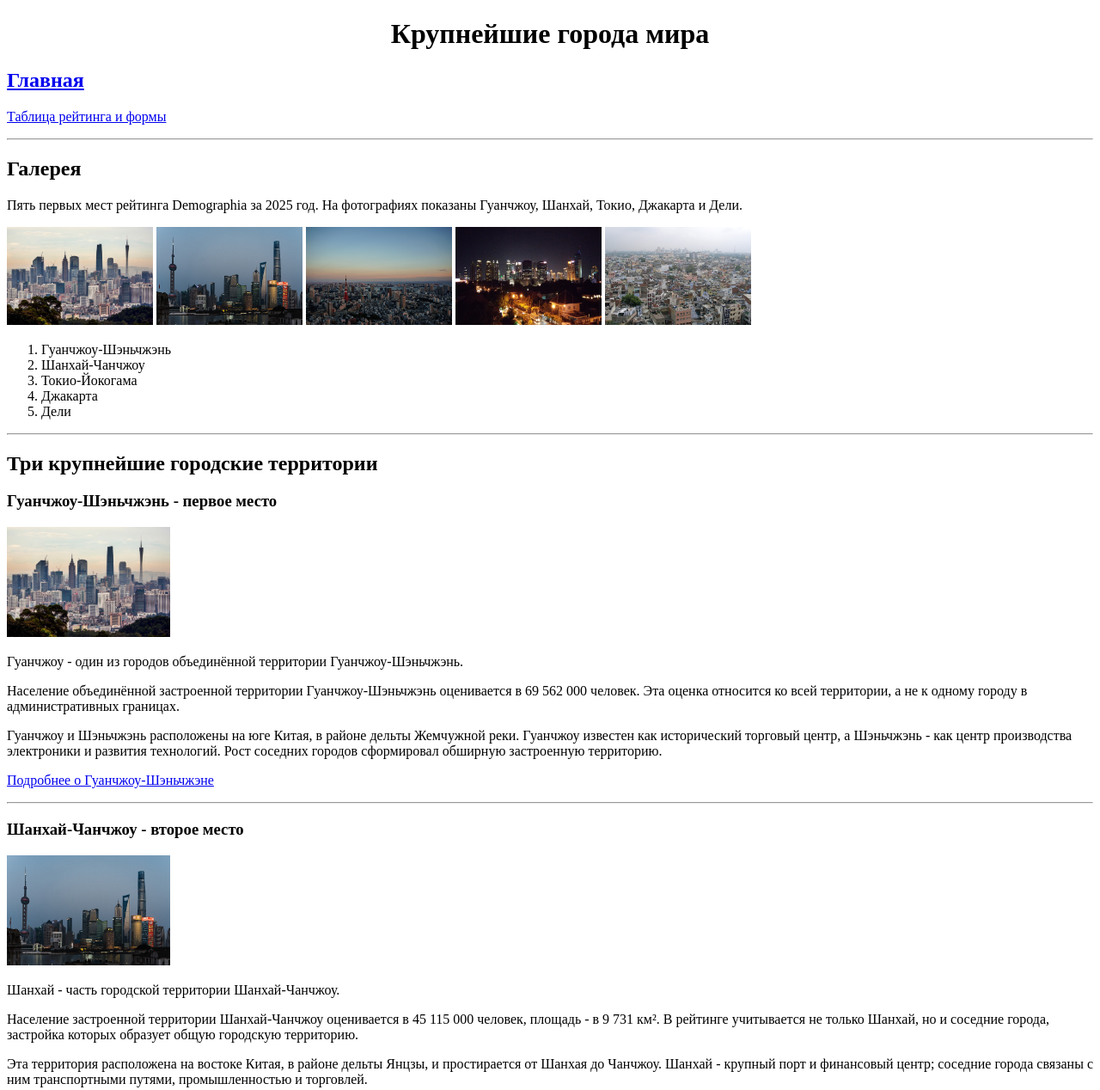
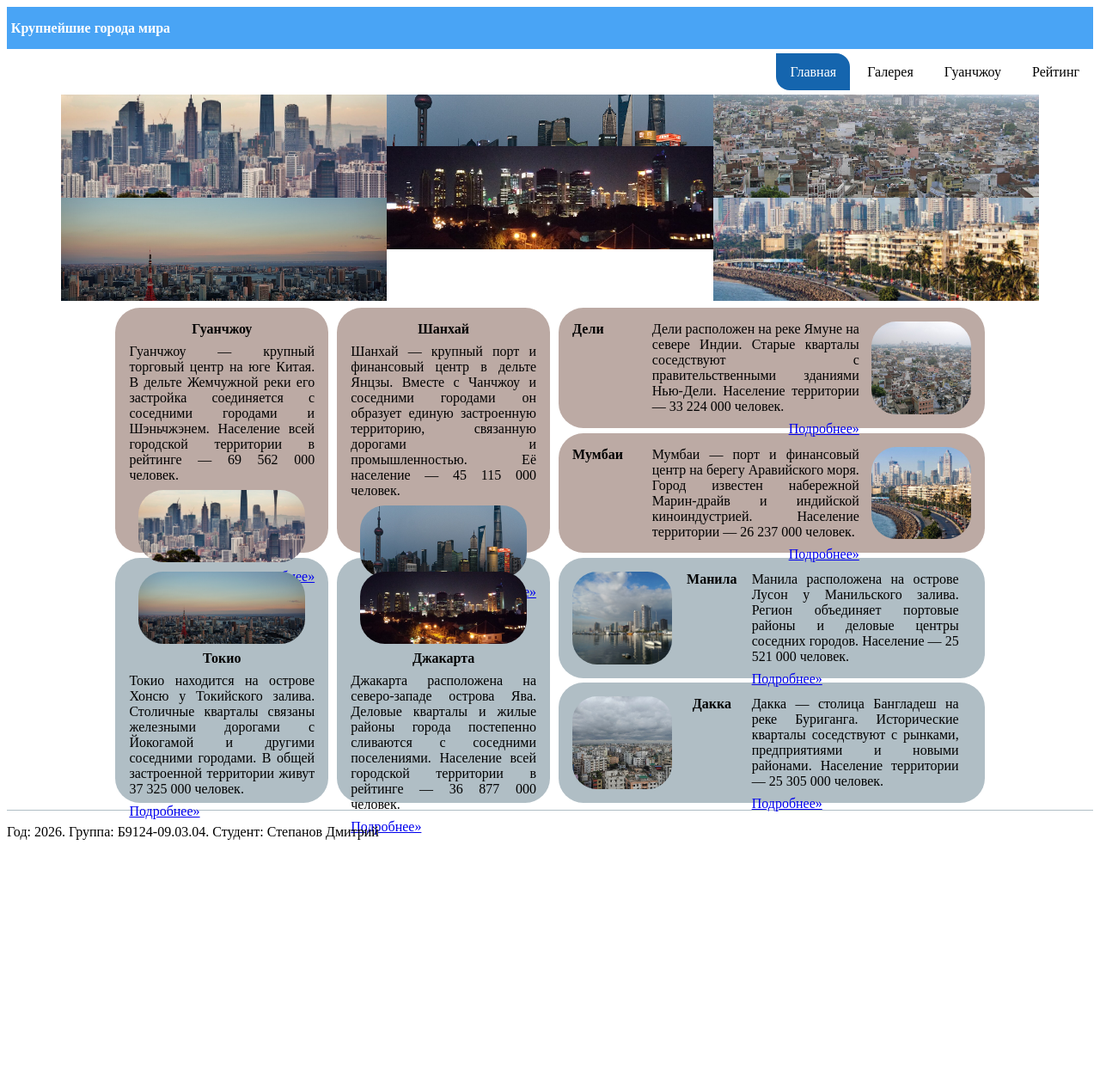
Before and after one commit to stpnv0/network-and-internet-technologies, a plain HTML site: page index.html in a window 1280 px wide. Shown: the top 1268 px of the page at 86% size. After the commit the page ends 993 px from the top, so only its background shows below. Drawn offline with Linux system fonts and the light colour scheme.

Commit message:
practicum 2 done

```diff
--- a/index.html
+++ b/index.html
@@ -1,98 +1,118 @@
-<!DOCTYPE html>
+<!doctype html>
 <html lang="ru">
 <head>
     <meta charset="UTF-8">
     <title>Крупнейшие города мира</title>
+    <link rel="stylesheet" href="styles/style.css">
 </head>
 <body>
-    <h1 align="center">Крупнейшие города мира</h1>
-    <h2><a href="index.html">Главная</a></h2>
-    <p><a href="data.html">Таблица рейтинга и формы</a></p>
+    <header class="header">
+        <h1 class="logo">Крупнейшие города мира</h1>
+    </header>
 
-    <hr>
+    <nav class="menu">
+        <a class="link active" href="#gallery">Главная</a>
+        <a class="link" href="#gallery">Галерея</a>
+        <a class="link" href="guangzhou.html">Гуанчжоу</a>
+        <a class="link" href="data.html">Рейтинг</a>
+    </nav>
 
-    <h2>Галерея</h2>
-    <p>Пять первых мест рейтинга Demographia за 2025 год. На фотографиях показаны Гуанчжоу, Шанхай, Токио, Джакарта и Дели.</p>
-    <p>
-        <a href="guangzhou.html"><img src="images/guangzhou.jpg" width="170" height="114" alt="Панорама Гуанчжоу"></a>
-        <img src="images/shanghai.jpg" width="170" height="114" alt="Панорама Шанхая">
-        <img src="images/tokyo.jpg" width="170" height="114" alt="Панорама Токио">
-        <img src="images/jakarta.jpg" width="170" height="114" alt="Панорама Джакарты">
-        <img src="images/delhi.jpg" width="170" height="114" alt="Панорама Дели">
-    </p>
-    <ol>
-        <li>Гуанчжоу-Шэньчжэнь</li>
-        <li>Шанхай-Чанчжоу</li>
-        <li>Токио-Йокогама</li>
-        <li>Джакарта</li>
-        <li>Дели</li>
-    </ol>
+    <main>
+        <div class="gallery" id="gallery">
+            <div class="col">
+                <a class="item" href="guangzhou.html">
+                    <img src="images/guangzhou.jpg" alt="Панорама Гуанчжоу">
+                </a>
+                <a class="item" href="tokyo.html">
+                    <img src="images/tokyo.jpg" alt="Панорама Токио">
+                </a>
+            </div><!--
+         --><div class="col">
+                <a class="item short" href="shanghai.html">
+                    <img src="images/shanghai.jpg" alt="Панорама Шанхая">
+                </a>
+                <a class="item" href="jakarta.html">
+                    <img src="images/jakarta.jpg" alt="Панорама Джакарты">
+                </a>
+            </div><!--
+         --><div class="col">
+                <a class="item" href="delhi.html">
+                    <img src="images/delhi.jpg" alt="Панорама Дели">
+                </a>
+                <a class="item" href="mumbai.html">
+                    <img src="images/mumbaj.jpg" alt="Панорама Мумбаи">
+                </a>
+            </div>
+        </div>
 
-    <hr>
+        <div class="content">
+            <div class="col">
+                <div class="card brown vertical">
+                    <h2 class="title">Гуанчжоу</h2>
+                    <p class="text">Гуанчжоу — крупный торговый центр на юге Китая. В дельте Жемчужной реки его застройка соединяется с соседними городами и Шэньчжэнем. Население всей городской территории в рейтинге — 69 562 000 человек. </p>
+                    <img class="photo" src="images/guangzhou.jpg" alt="Панорама Гуанчжоу">
+                    <a class="more" href="guangzhou.html">Подробнее»</a>
+                </div>
+                <div class="card grey vertical">
+                    <img class="photo" src="images/tokyo.jpg" alt="панорама Токио">
+                    <h2 class="title">Токио</h2>
+                    <p class="text">Токио находится на острове Хонсю у Токийского залива. Столичные кварталы связаны железными дорогами с Йокогамой и другими соседними городами. В общей застроенной территории живут 37 325 000 человек.</p>
+                    <a class="more" href="tokyo.html">Подробнее»</a>
+                </div>
+            </div><!--
+         --><div class="col">
+                <div class="card brown vertical">
+                    <h2 class="title">Шанхай</h2>
+                    <p class="text">Шанхай — крупный порт и финансовый центр в дельте Янцзы. Вместе с Чанчжоу и соседними городами он образует единую застроенную территорию, связанную дорогами и промышленностью. Её население — 45 115 000 человек.</p>
+                    <img class="photo" src="images/shanghai.jpg" alt="Панорама Шанхая">
+                    <a class="more" href="shanghai.html">Подробнее»</a>
+                </div>
+                <div class="card grey vertical">
+                    <img class="photo" src="images/jakarta.jpg" alt="Панорама Джакарты">
+                    <h2 class="title">Джакарта</h2>
+                    <p class="text">Джакарта расположена на северо-западе острова Ява. Деловые кварталы и жилые районы города постепенно сливаются с соседними поселениями. Население всей городской территории в рейтинге — 36 877 000 человек.</p>
+                    <a class="more" href="jakarta.html">Подробнее»</a>
+                </div>
+            </div><!--
+         --><div class="col wide">
+                <div class="card brown horizontal">
+                    <h2 class="title">Дели</h2><!--
+                 --><div class="copy">
+                        <p class="text">Дели расположен на реке Ямуне на севере Индии. Старые кварталы соседствуют с правительственными зданиями Нью-Дели. Население территории — 33 224 000 человек.</p>
+                        <a class="more" href="delhi.html">Подробнее»</a>
+                    </div><!--
+                 --><img class="photo" src="images/delhi.jpg" alt="застройка Дели">
+                </div>
+                <div class="card brown horizontal">
+                    <h2 class="title">Мумбаи</h2><!--
+                 --><div class="copy">
+                        <p class="text">Мумбаи — порт и финансовый центр на берегу Аравийского моря. Город известен набережной Марин-драйв и индийской киноиндустрией. Население территории — 26 237 000 человек.</p>
+                        <a class="more" href="mumbai.html">Подробнее»</a>
+                    </div><!--
+                --><img class="photo" src="images/mumbaj.jpg" alt="Набережная Марин-драйв">
+                </div>
+                <div class="card grey horizontal">
+                    <img class="photo" src="images/manila.jpg" alt="Панорама Манилы"><!--
+                 --><h2 class="title">Манила</h2><!--
+                 --><div class="copy">
+                        <p class="text">Манила расположена на острове Лусон у Манильского залива. Регион объединяет портовые районы и деловые центры соседних городов. Население — 25 521 000 человек.</p>
+                        <a class="more" href="manila.html">Подробнее»</a>
+                    </div>
+                </div>
+                <div class="card grey horizontal">
+                    <img class="photo" src="images/dhaka.jpg" alt="застройка Дакки"><!--
+                 --><h2 class="title">Дакка</h2><!--
+                 --><div class="copy">
+                        <p class="text">Дакка — столица Бангладеш на реке Буриганга. Исторические кварталы соседствуют с рынками, предприятиями и новыми районами. Население территории — 25 305 000 человек.</p>
+                        <a class="more" href="dhaka.html">Подробнее»</a>
+                    </div>
+                </div>
+            </div>
+        </div>
+    </main>
 
-    <h2>Три крупнейшие городские территории</h2>
-
-    <h3>Гуанчжоу-Шэньчжэнь - первое место</h3>
-    <p><a href="guangzhou.html"><img src="images/guangzhou.jpg" width="190" height="128" alt="Панорама Гуанчжоу"></a></p>
-    <p>Гуанчжоу - один из городов объединённой территории Гуанчжоу-Шэньчжэнь.</p>
-    <p>
-        Население объединённой застроенной территории Гуанчжоу-Шэньчжэнь оценивается в 69 562 000 человек.
-        Эта оценка относится ко всей территории, а не к одному городу в административных границах.
-    </p>
-    <p>
-        Гуанчжоу и Шэньчжэнь расположены на юге Китая, в районе дельты Жемчужной реки.
-        Гуанчжоу известен как исторический торговый центр, а Шэньчжэнь - как центр производства электроники и развития технологий.
-        Рост соседних городов сформировал обширную застроенную территорию.
-    </p>
-    <p><a href="guangzhou.html">Подробнее о Гуанчжоу-Шэньчжэне</a></p>
-
-    <hr>
-
-    <h3>Шанхай-Чанчжоу - второе место</h3>
-    <p><img src="images/shanghai.jpg" width="190" height="128" alt="Панорама Шанхая"></p>
-    <p>Шанхай - часть городской территории Шанхай-Чанчжоу.</p>
-    <p>
-        Население застроенной территории Шанхай-Чанчжоу оценивается в 45 115 000 человек, площадь - в 9 731 км².
-        В рейтинге учитывается не только Шанхай, но и соседние города, застройка которых образует общую городскую территорию.
-    </p>
-    <p>
-        Эта территория расположена на востоке Китая, в районе дельты Янцзы, и простирается от Шанхая до Чанчжоу.
-        Шанхай - крупный порт и финансовый центр; соседние города связаны с ним транспортными путями, промышленностью и торговлей.
-    </p>
-    <p><a href="data.html">Найти Шанхай-Чанчжоу в таблице</a></p>
-
-    <hr>
-
-    <h3>Токио-Йокогама - третье место</h3>
-    <p><img src="images/tokyo.jpg" width="190" height="128" alt="Панорама Токио"></p>
-    <p>Токио - часть городской территории Токио-Йокогама.</p>
-    <p>
-        Население территории Токио-Йокогама оценивается в 37 325 000 человек.
-        В неё входят Токио, Йокогама и окружающая городская застройка, поэтому показатель не равен населению одного Токио.
-    </p>
-    <p>
-        Токио и Йокогама расположены на острове Хонсю, у Токийского залива.
-        Токио является столицей Японии, а Йокогама - одним из её крупных портовых городов.
-        Развитая железнодорожная сеть связывает жилые районы, деловые центры и пригороды этой территории.
-    </p>
-    <p><a href="data.html">Перейти к таблице городских территорий</a></p>
-
-    <hr>
-
-    <h2>О рейтинге</h2>
-    <details>
-        <summary>Что здесь считается городом?</summary>
-        <p>
-            Demographia сопоставляет застроенные городские территории, а не только административные границы муниципалитетов.
-            Поэтому в названии территории иногда объединены несколько городов, например Токио-Йокогама или Йоханнесбург-Претория.
-            Числа зависят от определения границы и не являются единственно возможным способом подсчёта населения города.
-        </p>
-    </details>
-
-    <hr>
-    <footer>
-        <p>Группа: Б9124-09.03.04 Студент: Степанов Дмитрий</p>
-        <p><a href="data.html">Перейти к таблице рейтинга</a></p>
+    <footer class="footer">
+        <p>Год: 2026. Группа: Б9124-09.03.04. Студент: Степанов Дмитрий</p>
     </footer>
 </body>
 </html>
--- /dev/null
+++ b/styles/style.css
@@ -0,0 +1,158 @@
+.logo {
+    text-decoration: none;
+    color: white;
+    font-size: 1em;
+}
+
+.header {
+    background-color: #49a4f5;
+    padding: 0.3em;
+}
+
+.menu {
+    text-align: right;
+    padding: 0.3em 0;
+}
+
+.menu .link {
+    display: inline-block;
+    color: black;
+    padding: 0.8em 1em;
+    text-decoration: none;
+}
+
+.menu .link.active {
+    background-color: #1565ae;
+    color: white;
+    border-radius: 0 1em;
+}
+
+.gallery {
+    width: 90%;
+    height: 15em;
+    margin: 0 auto;
+}
+
+.gallery .col {
+    display: inline-block;
+    width: 33.3333333333%;
+    height: 100%;
+}
+
+.gallery .item {
+    display: block;
+    height: 50%;
+}
+
+.gallery .item.short {
+    height: 25%;
+}
+
+.gallery .item img {
+    display: block;
+    width: 100%;
+    height: 100%;
+    object-fit: cover;
+}
+
+.content {
+    width: 80%;
+    height: 36em;
+    margin: 0.5em auto;
+}
+
+.content .col {
+    display: inline-block;
+    vertical-align: top;
+    width: 24.5%;
+    height: 100%;
+    margin-right: 1%;
+}
+
+.content .col.wide {
+    width: 49%;
+    margin-right: 0;
+}
+
+.card {
+    box-sizing: border-box;
+    padding: 1em;
+    margin-bottom: 0.36em;
+    border-radius: 1.8em;
+    }
+
+.title {
+    margin: 0 auto 0.5em;
+    font-size: 1em;
+    text-align: center;
+}
+
+.text {
+    margin: 0 auto 0.5em;
+    text-align: justify;
+}
+
+.photo {
+    display: block;
+    object-fit: cover;
+    border-radius: 1.8em;
+    width: 90%;
+    height: 33%;
+    margin: 0 auto 0.5em;
+}
+
+.more {
+    display: block;
+}
+
+.brown .more {
+    text-align: right;
+}
+
+.vertical {
+    height: 49.5%;
+}
+
+.horizontal {
+    height: 24.25%;
+}
+
+.horizontal .title,
+.horizontal .copy,
+.horizontal .photo {
+    display: inline-block;
+    vertical-align: top;
+    box-sizing: border-box;
+    margin: 0;
+}
+
+.horizontal .title {
+    width: 20%;
+}
+
+.horizontal .copy {
+    width: 55%;
+    padding-right: 3%;
+}
+
+.horizontal .photo {
+    width: 25%;
+    height: 100%;
+}
+
+.horizontal.brown .title {
+    text-align: left;
+}
+
+.brown {
+    background-color: #bcaaa4;
+}
+
+.grey {
+    background-color: #b0bec5;
+}
+
+.footer {
+    margin: 0 auto;
+    border-top: 0.1em solid #b0bec5;
+}
```
Also changed, not shown: delhi.html (added, +22 -0 lines), dhaka.html (added, +22 -0 lines), jakarta.html (added, +22 -0 lines), manila.html (added, +23 -0 lines), mumbai.html (added, +22 -0 lines), shanghai.html (added, +22 -0 lines), tokyo.html (added, +22 -0 lines), images/dhaka.jpg (added), images/manila.jpg (added), images/mumbaj.jpg (added).
